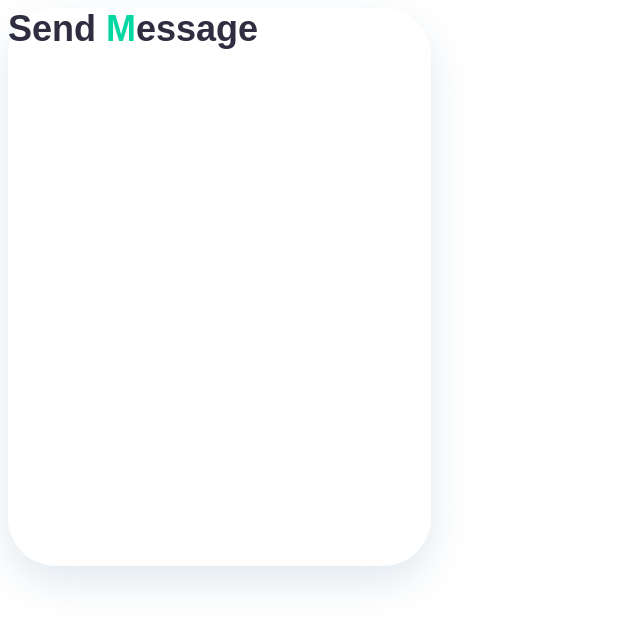
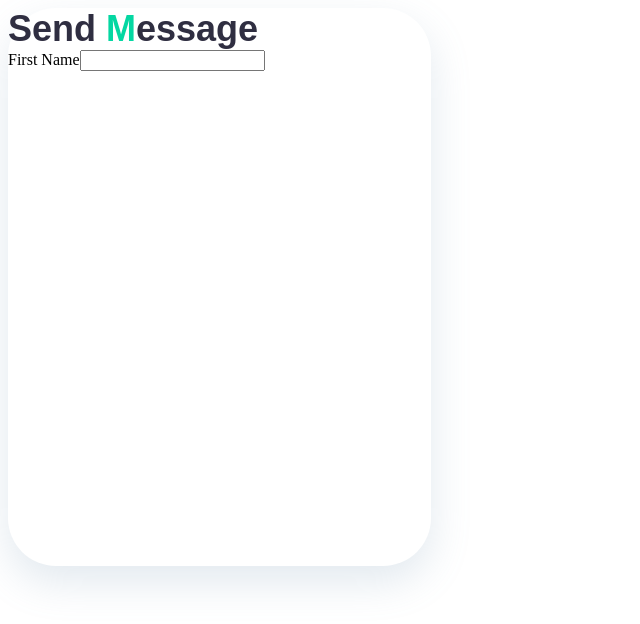
Before and after one commit to Capstone-Project-Team23/Team_23, a React (Create React App) app in the folder capstone-team-23/: page / in a window 1280 px wide. Shown: the top 624 px of the page, without its empty margins (0-640 px from the left). Built offline with nearby package versions, Linux system fonts and the light colour scheme.

Commit message:
Contact us form / reuable component

```diff
--- /dev/null
+++ b/capstone-team-23/src/ReuseableComponents/InputField/Input.jsx
@@ -0,0 +1,14 @@
+import react from "react";
+import "./inputField.css"
+
+
+function Input(props) {
+    return (
+       <div>
+            <label for="field">{props.name}</label>
+            <input  className="inputField" type={props.type} placeholder={props.placeholder} id="field" name="field" style={{width: props.width ,height:props.height}}/>
+       </div>
+    )
+}
+
+export default Input;
--- /dev/null
+++ b/capstone-team-23/src/ReuseableComponents/InputField/inputField.css
@@ -0,0 +1,10 @@
+p {
+    margin: 0;
+}
+
+.rectangle-15 {
+    background-color: rgba(196, 196, 196, 0.15);
+    width: 360px;
+    height: 46px;
+    border-radius: 94px;
+}
--- a/capstone-team-23/src/components/ContactUs/ContactUsForm/ContactUsFormInputFields.jsx
+++ b/capstone-team-23/src/components/ContactUs/ContactUsForm/ContactUsFormInputFields.jsx
@@ -1,4 +1,5 @@
 import react from "react";
+import Input from "../../../ReuseableComponents/InputField/Input";
 import "./form.css"
 
 function ContactUsFormInputFields() {
@@ -7,7 +8,9 @@ function ContactUsFormInputFields() {
             <p className="txt-598">
             Send <span className="txt-5982">M</span>essage
             </p>
+            <Input name={"First Name"}></Input>
         </section>
+
     );
 }
 
```
